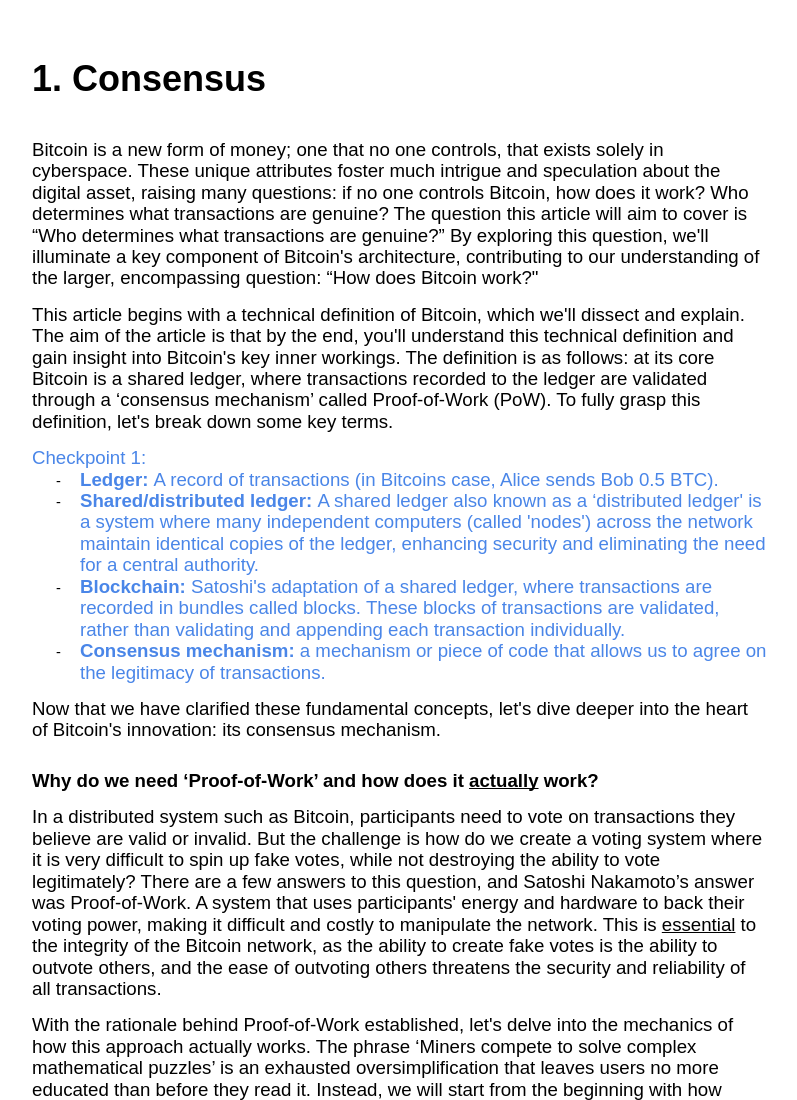
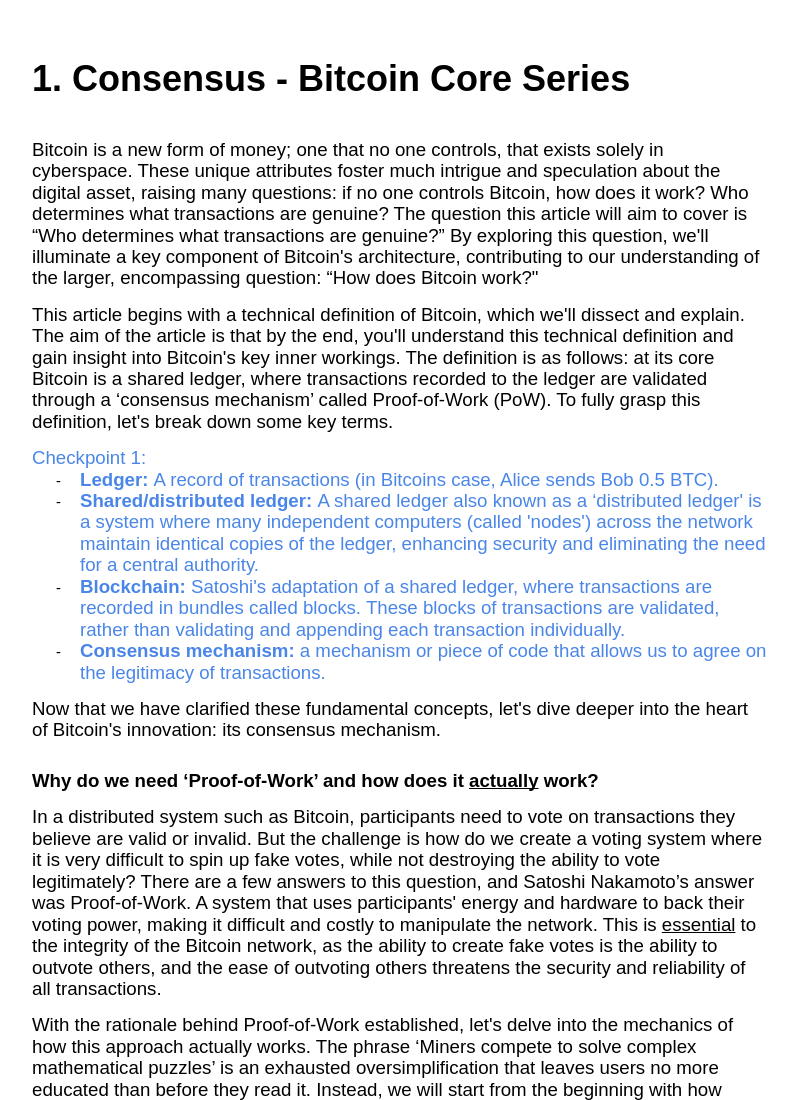
Before and after one commit to zeroStringOfficial/zSWebsite, a plain HTML site: page series/core/btc/1consensus/1consensus.html in a window 1280 px wide. Shown: the top 1100 px of the page, without its empty margins (240-1037 px from the left). Drawn offline with nearby package versions, Linux system fonts and the light colour scheme; files that its build step writes are made by us from their sources.

Commit message:
Update 1consensus.html
small tweaks

```diff
--- a/series/core/btc/1consensus/1consensus.html
+++ b/series/core/btc/1consensus/1consensus.html
@@ -58,7 +58,7 @@
 <body class="bg-gray-100">
     <div class="article-container">
         <header class="article-header">
-            <h1 id="article-title" class="text-4xl font-bold mb-4">1. Consensus</h1>
+            <h1 id="article-title" class="text-4xl font-bold mb-4">1. Consensus - Bitcoin Core Series</h1>
         </header>
         <main id="article-content" class="article-content">
             <!-- Article content will be injected here -->
```
